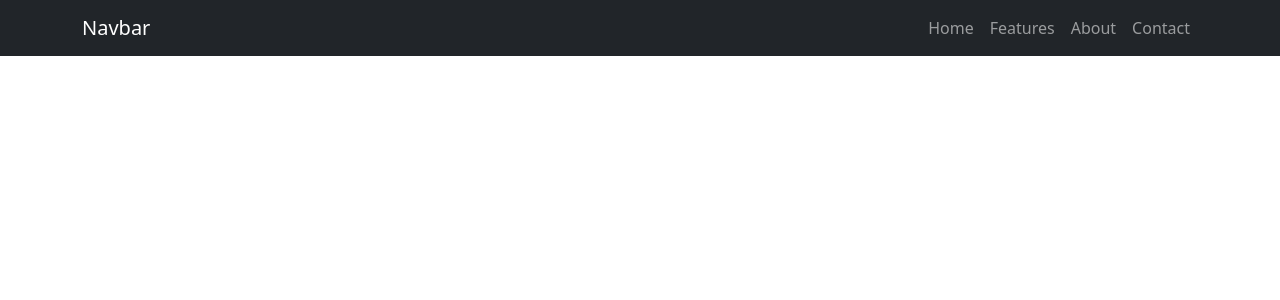
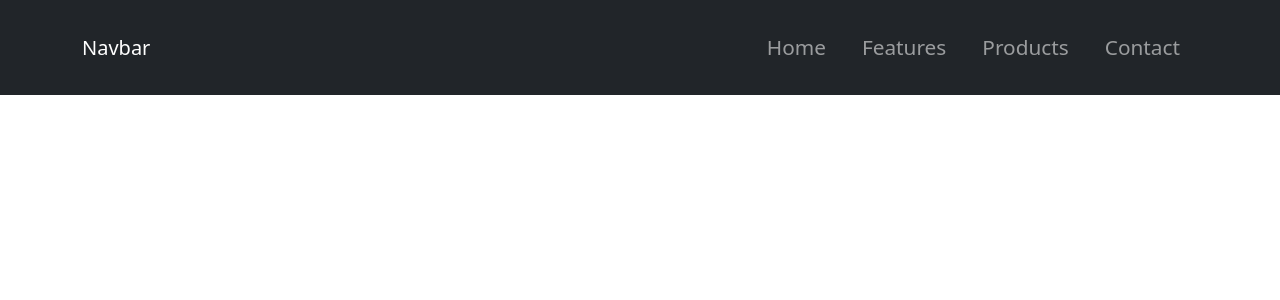
Before and after one commit to Amrindra/Bannard-Project, a React (Create React App) app: page / in a window 1280 px wide. Shown: the top 300 px of the page. Built offline with nearby package versions, Linux system fonts and the light colour scheme; the HTML template or start-up script is replaced by a standard one.

Commit message:
created homepage dir and component

```diff
--- a/package.json
+++ b/package.json
@@ -9,6 +9,7 @@
   "main": "src/index.js",
   "dependencies": {
     "bootstrap": "5.2.0",
+    "rb-homepage-components-storybook": "0.0.1",
     "react": "18.0.0",
     "react-bootstrap": "2.5.0",
     "react-dom": "18.0.0",
--- a/src/components/header/Header.css
+++ b/src/components/header/Header.css
@@ -5,3 +5,14 @@
 .toggle {
   justify-content: flex-end;
 }
+
+.nav_item {
+  text-align: center;
+  margin: 0 10px;
+  font-size: 1.3rem;
+  /* padding: 20px; */
+}
+
+.nav_item:hover {
+  border-radius: 5px;
+}
--- a/src/components/header/Header.jsx
+++ b/src/components/header/Header.jsx
@@ -3,16 +3,30 @@ import "./Header.css";
 
 const Header = () => {
   return (
-    <Navbar bg="dark" variant="dark" expand="md" collapseOnSelect>
+    <Navbar
+      bg="dark"
+      variant="dark"
+      expand="md"
+      collapseOnSelect
+      className="p-4"
+    >
       <Container>
         <Navbar.Brand href="#home">Navbar</Navbar.Brand>
         <Navbar.Toggle aria-controls="responsive-navbar-nav" />
-        <Navbar.Collapse id="responsive-navbar-nav">
-          <Nav className="justify-content-end nav">
-            <Nav.Link href="#home">Home</Nav.Link>
-            <Nav.Link href="#features">Features</Nav.Link>
-            <Nav.Link href="#pricing">About</Nav.Link>
-            <Nav.Link href="#contact">Contact</Nav.Link>
+        <Navbar.Collapse id="responsive-navbar-nav mr-auto">
+          <Nav className="justify-content-end nav ">
+            <Nav.Link href="#home" className="nav_item ">
+              Home
+            </Nav.Link>
+            <Nav.Link href="#features" className="nav_item">
+              Features
+            </Nav.Link>
+            <Nav.Link href="#pricing" className="nav_item">
+              Products
+            </Nav.Link>
+            <Nav.Link href="#contact" className="nav_item">
+              Contact
+            </Nav.Link>
           </Nav>
         </Navbar.Collapse>
       </Container>
```
Also changed, not shown: src/pages/homepage/Homepage.jsx (added, +11 -0 lines), src/pages/homepage/Homepage.css (added).
